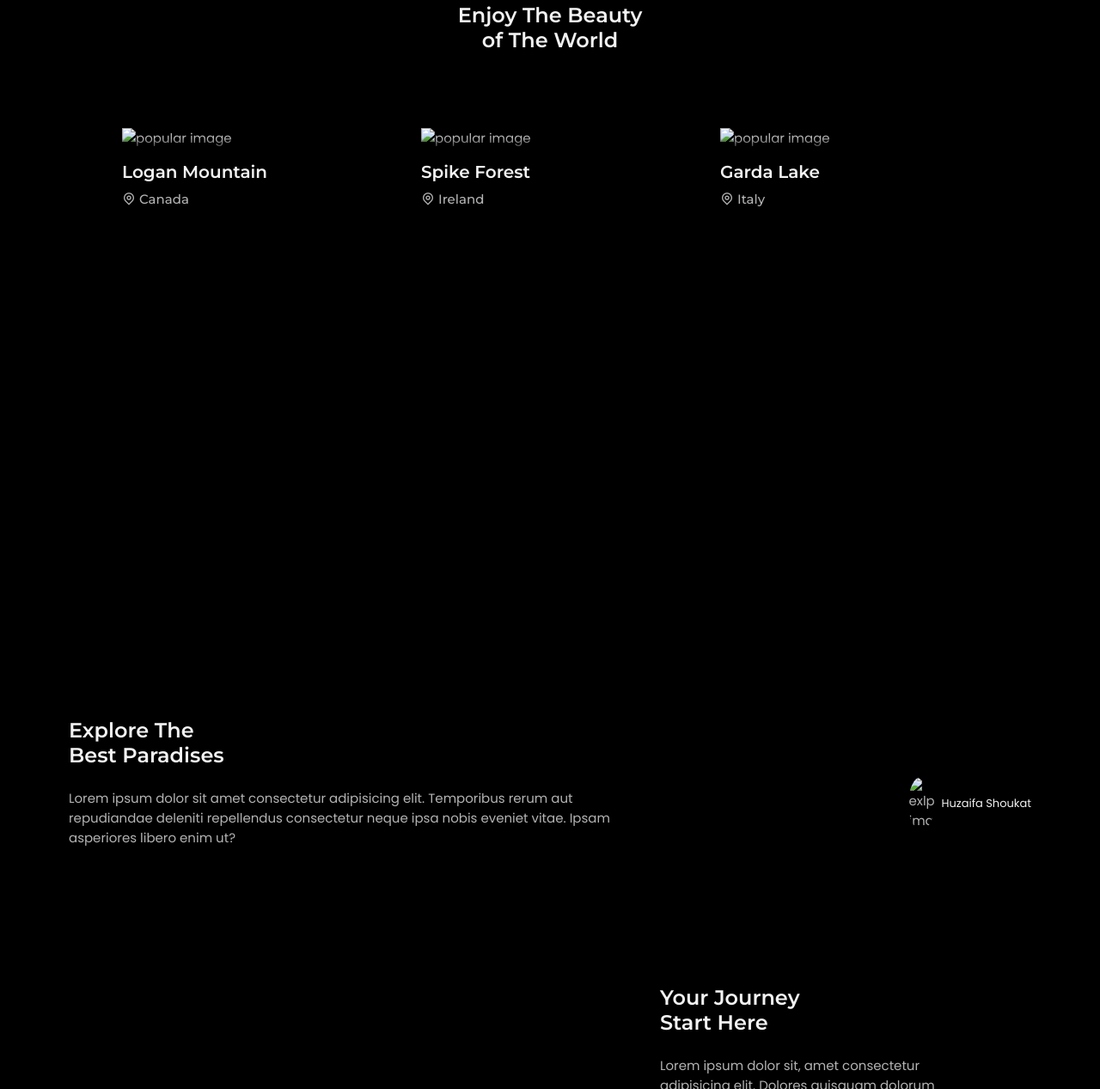
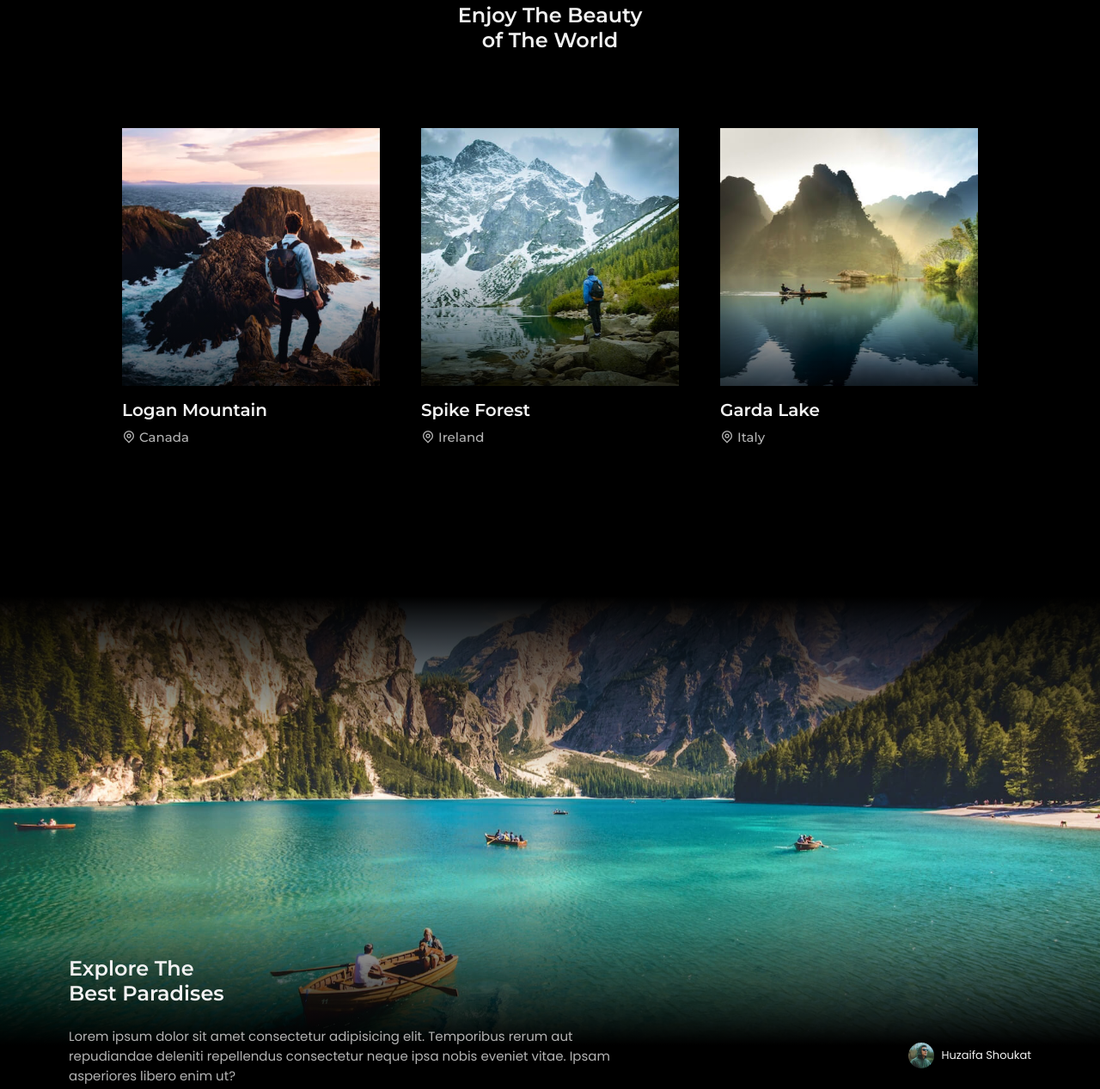
Before and after one commit to HuzaifaShoukat2/Travel-Website-Complete-Responsive, a plain HTML site: page index.html in a window 1280 px wide. Shown: the part 1541-2808 px from the top of the page at 86% size. Drawn offline with nearby package versions, Linux system fonts and the light colour scheme; the site is published under a folder, as on GitHub Pages, so addresses that start at the root find nothing.

Commit message:
initial commit

```diff
--- a/index.html
+++ b/index.html
@@ -11,7 +11,7 @@
       rel="stylesheet"
     />
     <!--============= FAVICON =============-->
-    <link rel="favicon" href="/assets/img/favicon.png">
+    <link rel="shortcut icon"  type="image/png"  href="./assets/img/favicon.png">
     <title>Travel Website</title>
   </head>
   <body>
@@ -152,7 +152,7 @@
           <article class="popular__card">
             <div class="popular__image">
               <img
-                src="/assets/img/popular-mountain.jpg"
+                src="./assets/img/popular-mountain.jpg"
                 alt="popular image"
                 class="popular__img"
               />
@@ -168,7 +168,7 @@
           <article class="popular__card">
             <div class="popular__image">
               <img
-                src="/assets/img/popular-forest.jpg"
+                src="./assets/img/popular-forest.jpg"
                 alt="popular image"
                 class="popular__img"
               />
@@ -184,7 +184,7 @@
           <article class="popular__card">
             <div class="popular__image">
               <img
-                src="/assets/img/popular-lake.jpg"
+                src="./assets/img/popular-lake.jpg"
                 alt="popular image"
                 class="popular__img"
               />
@@ -205,7 +205,7 @@
         <div class="exlpore__conatiner">
           <div class="explore__image">
             <img
-              src="/assets/img/explore-beach.jpg"
+              src="./assets/img/explore-beach.jpg"
               alt="explore image"
               class="explore__img"
             />
@@ -227,7 +227,7 @@
 
             <div class="explore__user">
               <img
-                src="/assets/img/explore-perfil.png"
+                src="./assets/img/explore-perfil.png"
                 alt="exlpore image"
                 class="explore__perfil"
               />
@@ -261,7 +261,7 @@
             </form>
           </div>
           <div class="join__image">
-            <img src="/assets/img/join-island.jpg" alt="join image" class="join__img">
+            <img src="./assets/img/join-island.jpg" alt="join image" class="join__img">
             <div class="join__shadow"></div>
           </div>
         </div>
@@ -384,7 +384,8 @@
 
       <!--============= SCROLLREVEAL  =============-->
 
-      <script src="/scrollreveal.min.js"></script>
+    <script src="./scrollreveal.min.js"></script>
+
       <!--============= JAVASCRIPT  =============-->
     <script src="./script.js"></script>
   </body>
--- a/script.js
+++ b/script.js
@@ -80,7 +80,7 @@ const sr = ScrollReveal({
     distance:'60px',
     duration:'3000',
     delay:'400',
-   // reset: true     // Animation repeat
+   reset: true     // Animation repeat
 
 })
 
```
